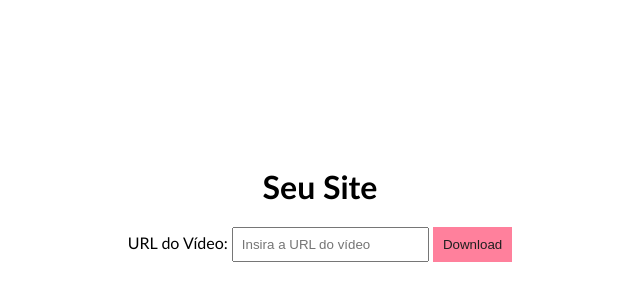
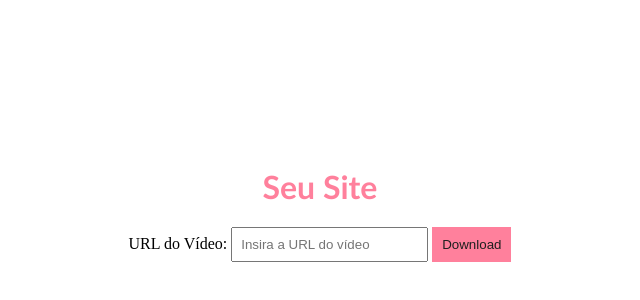
Before and after one commit to NDWnatural/abobus, a plain HTML site: page index.html in a window 1280 px wide. Shown: the part 196-496 px from the top of the page, without its empty margins (320-960 px from the left). Drawn offline with Linux system fonts and the light colour scheme.

Commit message:
Update style.css

```diff
--- a/style.css
+++ b/style.css
@@ -1,5 +1,7 @@
 #textone{
     text-align: center;
+    font-family: 'Trebuchet MS', 'Lucida Sans Unicode', 'Lucida Grande', 'Lucida Sans', Arial, sans-serif;
+    color: #ff809c;
 }
 body {
     margin: 0;
@@ -9,7 +11,6 @@ body {
     justify-content: center;
     height: 100vh;
     background: linear-gradient(45deg,rgb(255, 128, 155) rgb(161, 79, 97) 35%, rgb(0, 0, 0) 100%);
-    font-family: 'Trebuchet MS', 'Lucida Sans Unicode', 'Lucida Grande', 'Lucida Sans', Arial, sans-serif;
     }
 }
 
```
